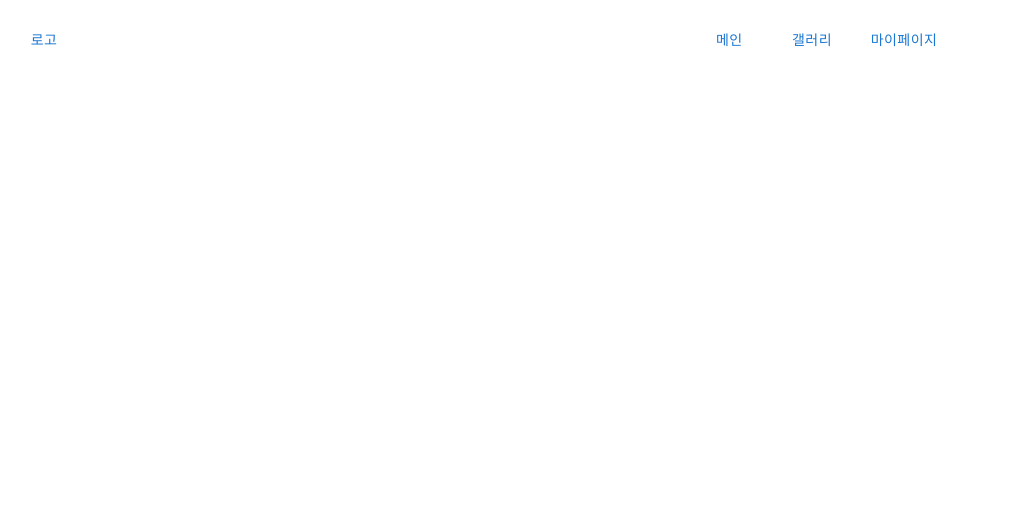
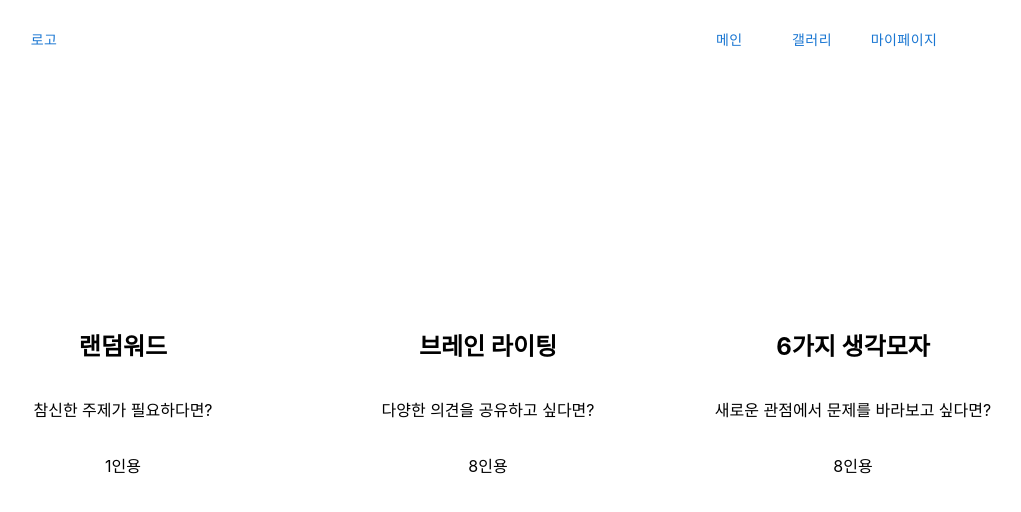
Before and after one commit to dongyunh/thinkboomtest, a Next.js app: page / in a window 1280 px wide. Shown: the top 512 px of the page, without its empty margins (152-1173 px from the left). Built offline with nearby package versions, Linux system fonts and the light colour scheme.

Commit message:
css : make MainPage

```diff
--- a/pages/index.tsx
+++ b/pages/index.tsx
@@ -2,8 +2,11 @@ import React from 'react';
 import type { NextPage } from 'next';
 import styled from 'styled-components';
 import { Main } from '@components/layout/Main';
+import { useRouter } from 'next/router';
 
 const Home: NextPage = () => {
+  const router = useRouter();
+
   return (
     <Main>
       <>
@@ -19,9 +22,27 @@ const Home: NextPage = () => {
         </Main.HeaderBar>
         <Grid>
           <CardWrapper>
-            <Main.Card width={400} height={315} />
-            <Main.Card width={400} height={315} />
-            <Main.Card width={400} height={315} />
+            <Main.Card width={315} height={400} onMouseUp={() => router.push('/randomWord')}>
+              <CardContent>
+                <h2>랜덤워드</h2>
+                <p>참신한 주제가 필요하다면?</p>
+                <p>1인용</p>
+              </CardContent>
+            </Main.Card>
+            <Main.Card width={315} height={400}>
+              <CardContent>
+                <h2>브레인 라이팅</h2>
+                <p>다양한 의견을 공유하고 싶다면?</p>
+                <p>8인용</p>
+              </CardContent>
+            </Main.Card>
+            <Main.Card width={315} height={400} onMouseUp={() => router.push('/sixHat')}>
+              <CardContent>
+                <h2>6가지 생각모자</h2>
+                <p>새로운 관점에서 문제를 바라보고 싶다면?</p>
+                <p>8인용</p>
+              </CardContent>
+            </Main.Card>
           </CardWrapper>
         </Grid>
       </>
@@ -51,3 +72,12 @@ const CardWrapper = styled.div`
   align-items: center;
   gap: 50px;
 `;
+
+const CardContent = styled.div`
+  width: 100%;
+  height: 100%;
+  display: flex;
+  flex-direction: column;
+  align-items: center;
+  justify-content: center;
+`;
--- a/src/components/common/HatchCard/HatchCard.tsx
+++ b/src/components/common/HatchCard/HatchCard.tsx
@@ -6,6 +6,7 @@ type HatchCardProps = {
   width: number;
   height: number;
   children?: React.ReactChild;
+  onMouseUp?: () => void;
 };
 
 type StyleProps = {
@@ -14,15 +15,24 @@ type StyleProps = {
   isMouseOver?: boolean;
 };
 
-const HatchCard = ({ width, height, children }: HatchCardProps) => {
+const HatchCard = ({ width, height, children, onMouseUp }: HatchCardProps) => {
   const [isMouseOver, setIsMouseOver] = useState(false);
+
+  const handleOnMouseUp = () => {
+    if (!onMouseUp) {
+      setIsMouseOver(true);
+    } else {
+      onMouseUp();
+      setIsMouseOver(true);
+    }
+  };
 
   return (
     <CardWrapper
       onMouseOver={() => setIsMouseOver(true)}
       onMouseOut={() => setIsMouseOver(false)}
       onMouseDown={() => setIsMouseOver(false)}
-      onMouseUp={() => setIsMouseOver(true)}
+      onMouseUp={handleOnMouseUp}
     >
       <StyledCard width={width} height={height}>
         {children}
--- a/src/components/common/PrimaryButton/index.ts
+++ b/src/components/common/PrimaryButton/index.ts
@@ -1 +1 @@
-export * from './Card';
+export * from './PrimaryButton';
--- a/src/components/common/index.ts
+++ b/src/components/common/index.ts
@@ -11,3 +11,5 @@ export * from './DropDown';
 export * from './Button';
 export * from './Modals/MakeRoomModal';
 export * from './SubjectTextField';
+export * from './PrimaryButton';
+export * from './HatchCard';
--- a/src/components/layout/Main/Main.tsx
+++ b/src/components/layout/Main/Main.tsx
@@ -1,6 +1,6 @@
 import React from 'react';
-import { Card, NavWrapper } from './components';
-import { HeaderBar } from '@components/common/HeaderBar/HeaderBar';
+import { NavWrapper } from './components';
+import { HeaderBar, HatchCard } from '@components/common';
 import { Button } from '@mui/material';
 
 type MainType = {
@@ -11,7 +11,7 @@ const Main = ({ children }: MainType) => {
   return <div>{children}</div>;
 };
 
-Main.Card = Card;
+Main.Card = HatchCard;
 Main.HeaderBar = HeaderBar;
 Main.NavWrapper = NavWrapper;
 Main.Button = Button;
```
